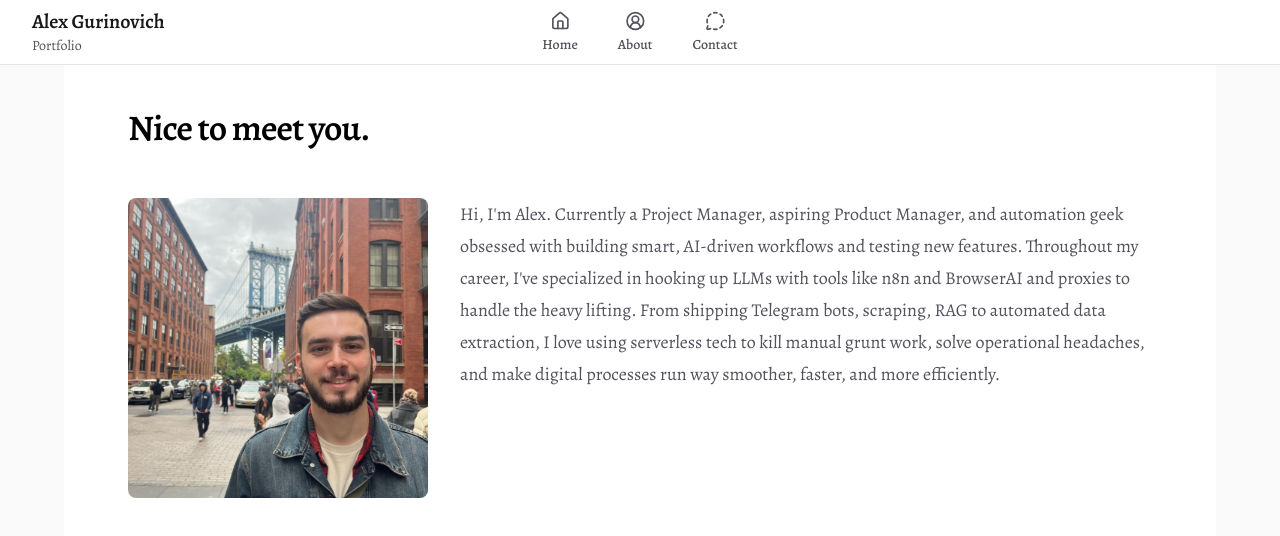
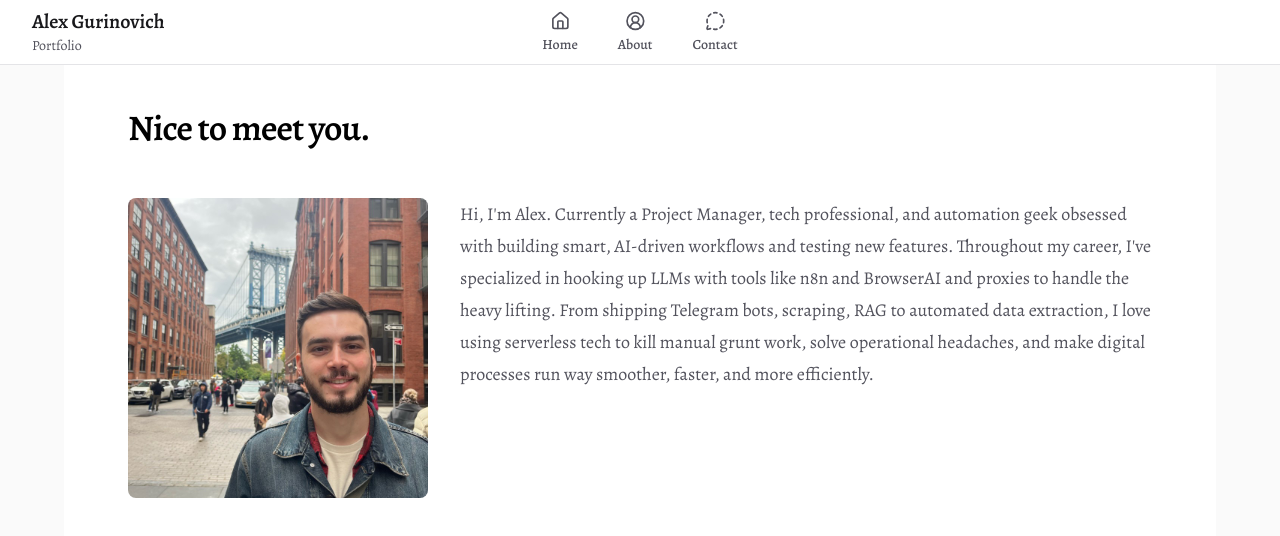
Before and after one commit to AlexGuri99/Portfolio-website, a Next.js app: page / in a window 1280 px wide. Shown: the top 536 px of the page. Built offline with nearby package versions, Linux system fonts and the light colour scheme.

Commit message:
Update page.tsx

```diff
--- a/app/page.tsx
+++ b/app/page.tsx
@@ -24,7 +24,7 @@ export default function Home() {
           {/* Text */}
           <div className="flex-1 min-w-0 w-full">
             <p className="text-base sm:text-lg leading-7 sm:leading-8 text-zinc-600 dark:text-zinc-400">
-              Hi, I'm Alex. Currently a Project Manager, aspiring Product Manager, and automation geek obsessed with building smart, AI-driven workflows and testing new features. Throughout my career, I've specialized in hooking up LLMs with tools like n8n and BrowserAI and proxies to handle the heavy lifting. From shipping Telegram bots, scraping, RAG to automated data extraction, I love using serverless tech to kill manual grunt work, solve operational headaches, and make digital processes run way smoother, faster, and more efficiently.
+              Hi, I'm Alex. Currently a Project Manager, tech professional, and automation geek obsessed with building smart, AI-driven workflows and testing new features. Throughout my career, I've specialized in hooking up LLMs with tools like n8n and BrowserAI and proxies to handle the heavy lifting. From shipping Telegram bots, scraping, RAG to automated data extraction, I love using serverless tech to kill manual grunt work, solve operational headaches, and make digital processes run way smoother, faster, and more efficiently.
             </p>
           </div>
         </div>
```
